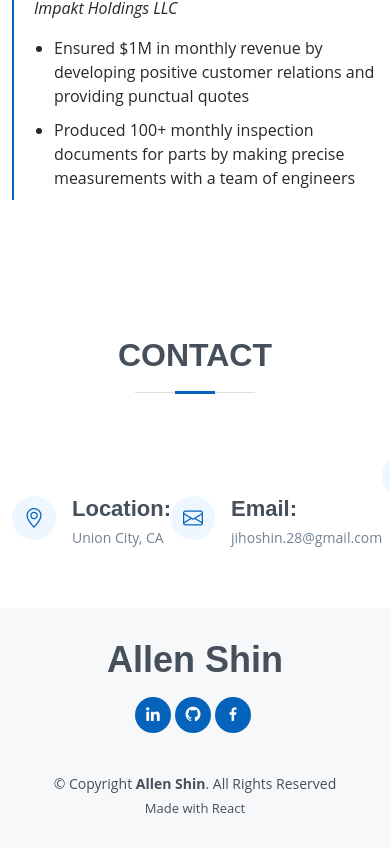
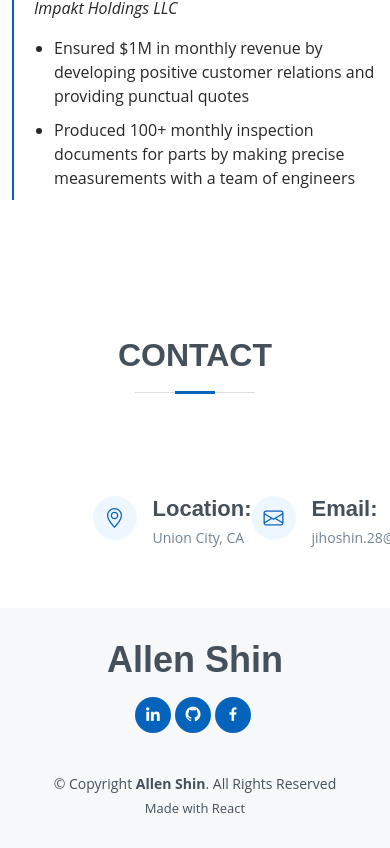
Before and after one commit to jihoshin28/Homepage, a React (Create React App) app: page / in a window 390 px wide. Shown: the part 7098-7946 px from the top of the page. Built offline with nearby package versions, Linux system fonts and the light colour scheme.

Commit message:
fixed contacts media query

```diff
--- a/src/App.css
+++ b/src/App.css
@@ -115,6 +115,26 @@ h1, h2, h3, h4, h5, h6 {
     transition-delay: 0 !important;
   }
 }
+
+
+/*--------------------------------------------------------------
+# Mobile device tweaks
+--------------------------------------------------------------*/
+
+@media only screen and (max-width: 600px) {
+  .contact-row{
+    display: flex;
+    flex-direction: column;
+    align-items: flex-start;
+    margin-left: 22%;
+  }
+
+  #portfolio-fltrs{
+    display: none;
+  }
+}
+
+
 
 /*--------------------------------------------------------------
 # Header
```
